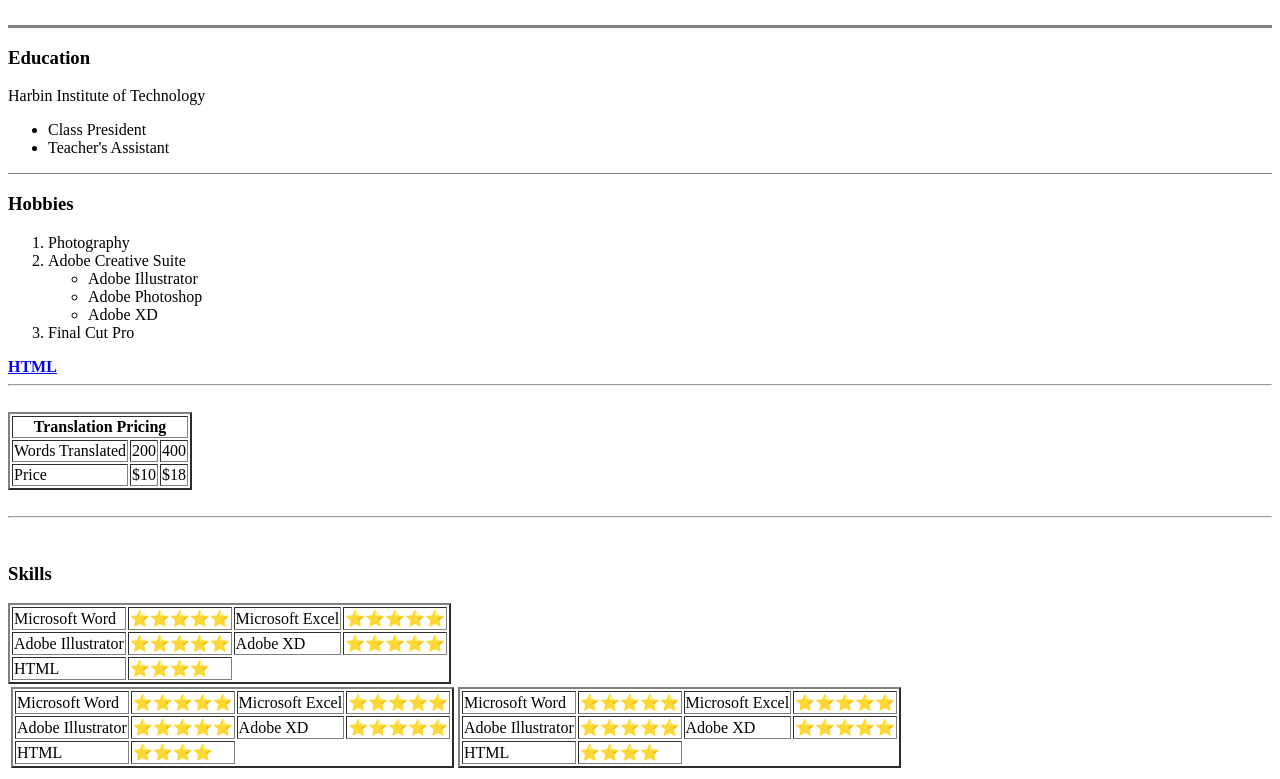
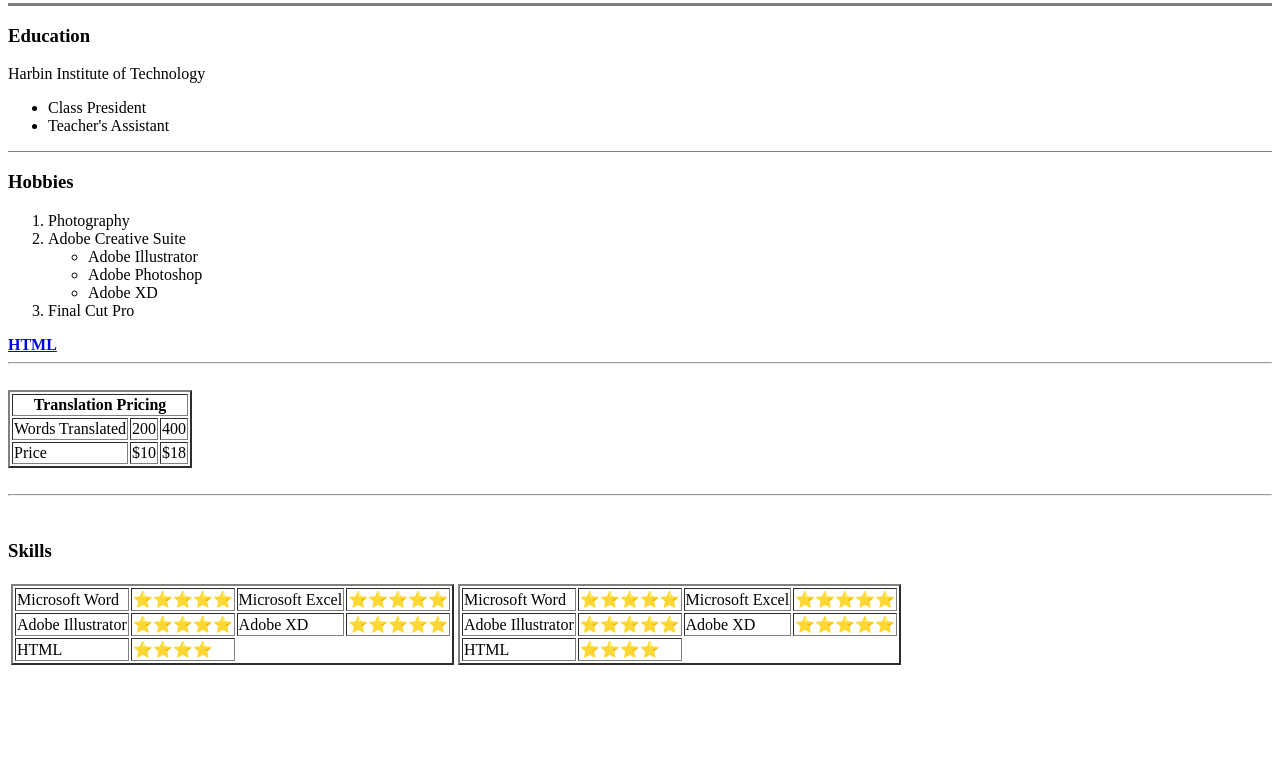
Before and after one commit to gideonkeime/cv, a plain HTML site: page index.html in a window 1280 px wide. Shown: the part 187-966 px from the top of the page. After the commit the page ends 863 px from the top, so only its background shows below. Drawn offline with Linux system fonts and the light colour scheme; files whose address does not match are found by name.

Commit message:
Add files via upload

```diff
--- a/index.html
+++ b/index.html
@@ -8,11 +8,11 @@
 
 <body>
   <table cellspacing="20">
-    <td><img src="/Users/gideonkeime/Documents/Web Development/HTML-Private Site/IMG_3288.JPG" alt="Picture of Gideon Keime" height="150" /></td>
+    <td><img src="HTML-Private Site/IMG_3288.JPG" alt="Picture of Gideon Keime" height="150" /></td>
     <td>
       <h1>Gideon Keime</h1>
       <p><em><strong>Mandarin-English Translator</strong></em></p>
-      <a href="/Users/gideonkeime/Documents/Web Development/HTML-Private Site/Contact.html">Contact Information</a>
+      <a href="HTML-Private Site/Contact.html">Contact Information</a>
     </td>
   </table>
   <hr size="3" noshade>
@@ -62,24 +62,6 @@
   <hr>
   <br>
   <h3>Skills</h3>
-  <table border=2>
-    <tr>
-      <td>Microsoft Word</td>
-      <td>⭐⭐⭐⭐⭐</td>
-      <td>Microsoft Excel</td>
-      <td>⭐⭐⭐⭐⭐</td>
-    </tr>
-    <tr>
-      <td>Adobe Illustrator</td>
-      <td>⭐⭐⭐⭐⭐</td>
-      <td>Adobe XD</td>
-      <td>⭐⭐⭐⭐⭐</td>
-    </tr>
-    <tr>
-      <td>HTML</td>
-      <td>⭐⭐⭐⭐</td>
-    </tr>
-  </table>
   <table>
     <tr>
       <td>
```
Also changed, not shown: Contact.html (+9 -6 lines).
